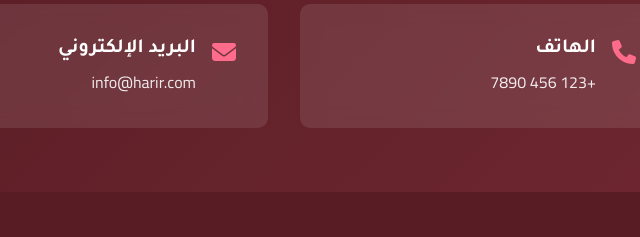
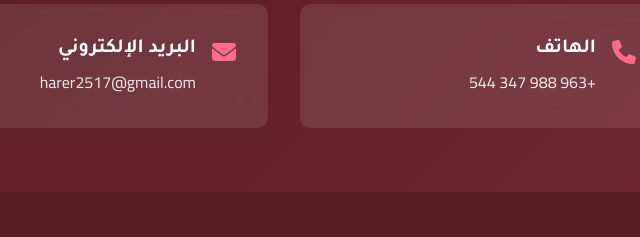
Before and after one commit to harer2517-blip/harer, a website: page products.html in a window 1280 px wide. Shown: the part 752-989 px from the top of the page, 156-796 px from the left. Drawn offline with nearby package versions, Linux system fonts and the light colour scheme; no server answers.

Commit message:
وصف التحديثات

```diff
--- a/js/products.js
+++ b/js/products.js
@@ -290,13 +290,14 @@ function displayProducts(products) {
                     <div class="card-body d-flex flex-column">
                         <h5 class="card-title text-primary mb-2">${product.name}</h5>
 
+                        <!--
                         <p class="card-text text-muted mb-3 flex-grow-1">
                             ${product.description ? product.description.substring(0, 80) : ''}${product.description && product.description.length > 80 ? '...' : ''}
                         </p>
-
+                        -->
                         <div class="mt-auto">
                             <div class="d-flex justify-content-between align-items-center">
-                                <div>
+                               <!-- <div>
                                     <h4 class="text-danger mb-0">${finalPrice} ل.س</h4>
                                     ${product.discount > 0 ? `
                                         <small class="text-muted text-decoration-line-through">
@@ -304,6 +305,7 @@ function displayProducts(products) {
                                         </small>
                                     ` : ''}
                                 </div>
+                                -->
 
                                 <span class="text-muted">
                                     <i class="fas fa-box"></i> ${product.stock || 0}
--- a/products.html
+++ b/products.html
@@ -137,14 +137,14 @@
                             <i class="fas fa-phone"></i>
                             <div>
                                 <h5>الهاتف</h5>
-                                <p>+123 456 7890</p>
+                                <p>+963 988 347 544</p>
                             </div>
                         </div>
                         <div class="contact-item">
                             <i class="fas fa-envelope"></i>
                             <div>
                                 <h5>البريد الإلكتروني</h5>
-                                <p>info@harir.com</p>
+                                <p>harer2517@gmail.com</p>
                             </div>
                         </div>
                     </div>
```
Also changed, not shown: categories.html (+2 -2 lines), stores.html (+1 -1 lines).
